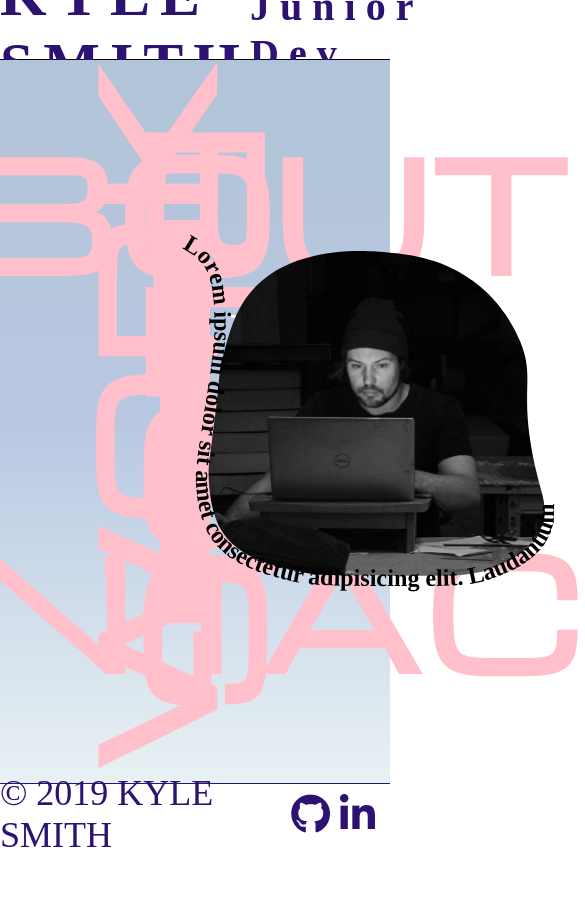
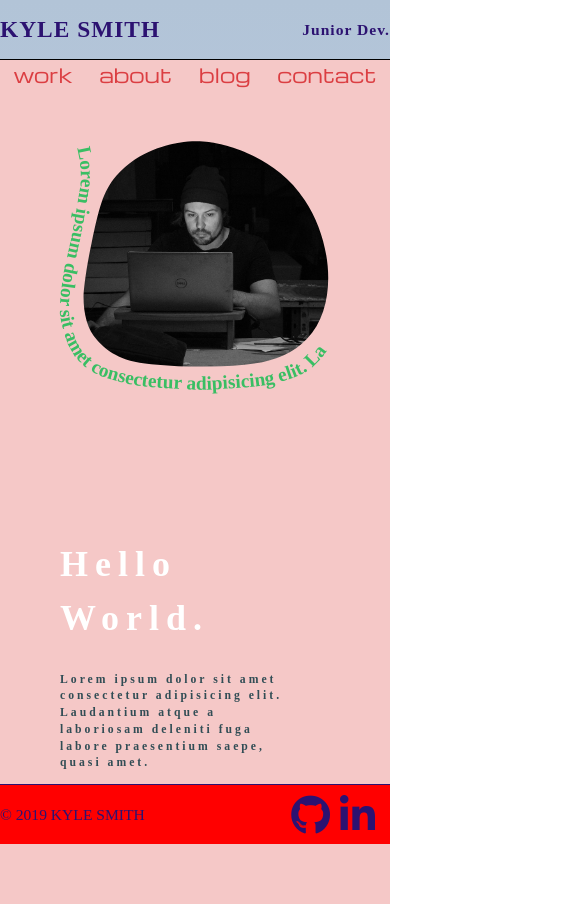
Before and after one commit to Kyle46220/portfolio-site, a plain HTML site: page index.html in a window 390 px wide. Shown: the top 904 px of the page, 585 px wide, since content can reach past the window. Before the commit the page ends 856 px from the top, so only its background shows below. Drawn offline with nearby package versions, Linux system fonts and the light colour scheme; a web font is replaced by a local one.

Commit message:
added more responsiveness for home page

```diff
--- a/content.css
+++ b/content.css
@@ -13,18 +13,20 @@
 /* clip-path: url(#svgPath); */
 
 .content h3 {
- font-size: 66px;
- color: white;
- font-family: 'Michroma', sans-serif;
-
+  font-size: 5vw;
+  color: white;
+  font-family: 'Michroma', sans-serif;
+  padding-bottom: 15px;
+  font-family: 'Alike Angular', serif;
+  letter-spacing: 7px;
+  margin: 0;
 }
 
 .image {
   height: 100%;
   width: 100%;
-
   position: relative;
-
+  overflow-y: hidden;
 }
 
 .image img {
@@ -33,20 +35,21 @@
   clip-path: url(#svgPath);
 }
 
+/*
 .svgPath {
   height: auto;
-}
+
+} */
 
 .content-area {
   display: flex;
   align-items: center;
   justify-content: flex-start;
   font-family: 'Trirong', serif;
-  font-size: 36px;
+  font-size: 40px;
   line-height: 1.5;
-  color: navy;
-  font-weight: 600
-
+  color:  var(--dark-slate-gray);
+  font-weight: 600;
 }
 
 .content {
@@ -56,41 +59,47 @@
   justify-content: center;
   width: 100%;
   height: 100%;
-  padding: 20px;
+  padding: 60px;
+  min-width: 33%;
+  box-sizing: border-box;
+  margin: 0;
 
 }
 
-.content h3 {
-  padding-bottom: 15px;
-  font-family: 'Alike Angular', serif;
-  letter-spacing: 7px;
-}
-
 .content-main {
-
-  font-size: 43px;
+  font-size: 3vw;
   box-sizing: border-box;
   padding-right: 10%;
   overflow-y: auto;
   line-height: 143%;
   letter-spacing: 3px;
+
 }
 
 #scrollbar-style::-webkit-scrollbar {
   background-color: blue;
 }
 
-
-
 .curve-text-div {
-position:absolute;
-top: 0;
-height: 100%;
-width: 100%;
-
+  position: absolute;
+  top: 0;
+  height: auto;
+  width: 100%;
+  max-height: 100%;
 }
 
 .textpath-text {
   font-family: 'Trirong', serif;
-  color: red;
 }
+
+.curve-text text {
+  fill: var(--medium-sea-green);
+  transform: translate(-5px, 5px);
+  overflow-x: hidden;
+  width: 100%;
+}
+
+.image-wrap {
+  width: 100%;
+
+}
--- a/footer.css
+++ b/footer.css
@@ -9,6 +9,8 @@
   box-sizing: border-box;
   margin: 0px;
   padding: 0px;
+  position:fixed;
+  bottom:0;
 }
 
 .icon {
--- a/header.css
+++ b/header.css
@@ -10,4 +10,8 @@
   font-size: 40px;
   color: #2C1271;
   letter-spacing: 10px;
+  position: fixed;
+  top: 0vh;
+  z-index: 3;
+
 }
--- a/index.html
+++ b/index.html
@@ -21,6 +21,12 @@
         <h4>Junior Dev.</h4>
       </div>
     </div>
+    <div class="nav">
+      <div class="nav-link">work</div>
+      <div class="nav-link">about</div>
+      <div class="nav-link">blog</div>
+      <div class="nav-link">contact</div>
+    </div>
     <div class="outer-grid">
       <div class="about nav-item">
         <h1>About</h1>
@@ -43,28 +49,29 @@
         <!-- <img class="image"
           src="https://images.unsplash.com/photo-1528690266365-735c899e724c?ixlib=rb-1.2.1&ixid=eyJhcHBfaWQiOjEyMDd9&auto=format&fit=crop&w=1867&q=80"
           alt="Toucan"> -->
+        <div class="image-wrap">
           <div class="image">
             <img src="./Kyle-Smith-Portrait-cropped.jpg" alt="Kyle Smith Portrait - photographer Farley Morgan">
             <svg height="0" width="0" viewBox="0 0 100 100">
               <clipPath id="svgPath" clipPathUnits="objectBoundingBox" transform="scale(0.001666 0.001666)">
-              <path fill="#FFFFFF" stroke="#000000" class="st0" d="M93.3,205.7c-7.9,31.3-2.1,27.1-15.8,122.6c-3.7,26-6.2,40.6-4.6,62.7c0.9,11.8,3.2,43.8,17,68.6
-              c25.3,45.7,83.4,57.4,132.2,67.1c14.2,2.8,18.6,2.9,155.6,3.3c60.1,0.2,90.9,0,123.5-13.7c16.9-7.1,51.7-24.1,66.7-58.8
-              c14.9-34.6-5.2-52.4-16.5-129.4c-12-81.9,5.7-96.4-14.9-147.1c-5.5-13.6-22.4-50.8-60.1-82.4c-49.7-41.5-104.8-47.4-136.6-50.3
-              c-29.5-2.7-143.7-13.3-204.6,58.8C111,135.8,102.7,168.6,93.3,205.7z" />
+                <path fill="#FFFFFF" stroke="#000000" class="st0" d="M328.8,66.4c-15.1-1.7-36.4-2.7-61.4,1.3c-17.2,2.7-83.3,14.2-130.1,68.6c-28.4,33.1-36,68-51,137.9
+              c-12.5,58.2-16.9,100.4-16.9,112.4c0,34.9,7.6,67.8,28,89.5c13.6,14.5,38.9,41.9,99.3,48.4c53.4,5.7,119.3,10.2,205.9,2.6
+              c56.4-4.9,97.4-20.2,129.4-53.6c65.2-68.1,52.7-200.9-4.6-286.9C462.6,89.1,352.4,69.9,328.8,66.4z" />
               </clipPath>
             </svg>
             <div class="curve-text-div">
-            <svg class="curve-text" viewBox="0 0 600 600" height="auto" >
+              <svg class="curve-text" viewBox="0 0 600 600" width="auto">
                 <path id="curve" fill="transparent" transform="scale(1.0)"
-                d="M32.6,42.5C40.9,46.1,53.3,53,63.3,66c9.3,12.1,13.8,26.2,16.3,53.6c3.4,36.6,0.5,65.3-0.7,75.8
-                c-4.9,45.1-10,68.1-20.3,138.6c-4.4,30-6,43.6-4.6,62.7c0.8,10.1,3.2,42.7,17,68.6c25.7,48.2,84.6,62.5,127.5,72.9
-                c26,6.3,70.6,6.6,158.8,6.8c89.7,0.3,110.6-1.5,138.6-11.8c24.1-8.9,71.6-27.1,86.3-70.6c4.9-14.4,4.8-27.6,3.9-36.6" />
+                  d="M61,73.8c10.1,41.2,9.7,67.1,2.9,103.3c-1.5,8.2-9,55.9-16.3,88.9c-13.7,61.2-14.5,63.1-19.3,102
+                c-3.5,28.6-5,48.2,2.5,75.5c4.8,17.4,13.2,55.5,47,83c19.2,15.6,37.4,21,62.7,28.1c25.8,7.3,50.1,14,119.6,16.7
+                c43.6,1.7,34.8,5.6,137.9-1.7c54.4-3.9,69.2-7.7,98.7-16.7c38.2-11.6,51.2-25.5,59.5-33.8c12.4-12.4,20.7-24.3,25.4-33.3" />
                 <text width="600" class="textpath-text">
-                <textPath  xlink:href="#curve">
+                  <textPath xlink:href="#curve">
                     Lorem ipsum dolor sit amet consectetur adipisicing elit. Laudantium atque
                   </textPath>
                 </text>
               </svg></div>
+          </div>
         </div>
         <div class="content">
           <div class="content-heading">
--- a/ipad.css
+++ b/ipad.css
@@ -0,0 +1,9 @@
+.nav {
+  display: flex;
+  justify-content: space-around;
+  align-items:center;
+  font-size: 5vh;
+  font-family: 'Michroma', sans-serif;
+  color: var(--wheat);
+
+}
--- a/main-nav.css
+++ b/main-nav.css
@@ -100,6 +100,32 @@
   bottom: -10px;
 }
 
-@media only screen and (max-width: 500px) {
-  /* write css here */
+@media only screen and (max-width: 900px) {
+  .about {
+    grid-row: 1/2;
+    grid-column: 3/4;
+
+  }
+
+  .blog {
+    grid-row: 1/2;
+    grid-column: 4/5;
+    transform: none;
+  }
+
+  .work {
+    grid-row: 1/2;
+    grid-column: 2/3;
+    transform: none;
+  }
+  .content-area {
+    flex-direction: column;
+    background-color: red;
+  }
+  .content-heading h3 {
+    color: red;
+  }
+  .footer {
+    background: red;
+  }
 }
--- a/style.css
+++ b/style.css
@@ -1,39 +1,38 @@
-
-
 @import "./header.css";
 @import "./footer.css";
 @import "./main-nav.css";
 @import "./content.css";
 @import "./ipad.css";
-
 :root {
   --dark-slate-gray: #314D55;
   --golden-rod: #DCCF39;
   --wheat: #F5C8C7;
   --brick-red: #DB3E42;
   --medium-sea-green: #39BE63;
-
 }
 
 body {
   padding: 0px;
   margin: 0px;
   width: 100%;
-  height: 100%;
+  height: 100vh;
+}
+
+.nav {
+  display: none;
 }
 
 h1 {
   font-family: 'Michroma', sans-serif;
   /* font-family: 'Trirong', serif;
   font-family: 'Alike Angular', serif; */
-  color: pink;
+  color: var(--golden-rod);
   font-size: 150px;
   text-transform: uppercase;
-  line-height:100px;
+  line-height: 100px;
 }
 
 .page-wrapper {
-
   width: 100%;
   height: 100vh;
   display: flex;
@@ -42,16 +41,14 @@ h1 {
   /* padding:0; */
 }
 
-
-
 .outer-grid {
-  height: calc( 100vh - 121px);
+  height: calc( 100vh - 120px);
   width: 100%;
   display: grid;
-  grid-template-rows: 160px 1fr 1fr  1fr 1fr  1fr 160px;
+  grid-template-rows: 160px 1fr 1fr 1fr 1fr 1fr 160px;
   grid-template-columns: 160px 1fr 1fr 1fr 180px;
   /* background-image: linear-gradient(#814B9D,#C11A7F,#425EAC); */
-  background-image: linear-gradient(#B2C4D7,#B8C8E2,#E8F1F3);
+  background-image: linear-gradient(#B2C4D7, #B8C8E2, #E8F1F3);
   /* overflow-x: hidden; */
   /* overflow-y: hidden; */
 }
@@ -59,7 +56,7 @@ h1 {
 .content-area {
   grid-row: 2/7;
   grid-column: 2/5;
-  background: pink;
+  background: var(--wheat);
   z-index: 0;
 }
 
@@ -87,3 +84,103 @@ h1 {
   grid-row: 7/8;
   grid-column: 2/5;
 }
+
+@media only screen and (max-width: 1600px) {
+  .image-wrap {
+    padding: 50px;
+    padding-bottom: 0px;
+    box-sizing:border-box;
+  }
+  .nav-item {
+    display: none;
+  }
+  .nav {
+    display: flex;
+    justify-content: space-around;
+    align-items: center;
+    font-size: 5vw;
+    font-family: 'Michroma', sans-serif;
+    color: var(--brick-red);
+    padding-top: 60px;
+    position: fixed;
+    top: 0;
+    z-index: 3;
+    width:100%;
+  }
+  .outer-grid {
+    height: calc(100% - 60px);
+    width: 100%;
+    display: flex;
+    grid-template-rows: 50px 1fr 1fr 1fr 1fr 1fr 50px;
+    grid-template-columns: 50px 1fr 1fr 1fr 50px;
+    flex-direction: column;
+    align-items: center;
+    justify-content: flex-start;
+  }
+  .content-area {
+    margin-top: 60px;
+    flex-direction: column;
+    /* flex-wrap: wrap; */
+  }
+  .image {
+    height: auto;
+    /* min-height: 50%; */
+    overflow-y: visible;
+  }
+}
+
+.body {
+  height: 100%;
+}
+
+.page-wrapper {
+  height: 100%;
+}
+
+.outer-grid {
+  height: 100%;
+}
+
+.image img {
+  width: 100%;
+  height: auto;
+}
+.content{
+  margin-bottom: 60px;
+}
+@media only screen and (max-width: 900px) {
+  .about {
+    grid-row: 1/2;
+    grid-column: 3/4;
+  }
+  .blog {
+    grid-row: 1/2;
+    grid-column: 4/5;
+    transform: none;
+  }
+  .work {
+    grid-row: 1/2;
+    grid-column: 2/3;
+    transform: none;
+  }
+  .content-area {
+    flex-direction: column;
+    justify-content: space-around;
+  }
+  .header {
+    font-size:4vw;
+    letter-spacing: 1px;
+  }
+  .footer .left-content p {
+    font-size: 4vw;
+
+  }
+  .content {
+    font-size: 26px;
+  }
+  .content-heading h3 {
+    font-size: 36px;
+  }
+
+
+}
```
Also changed, not shown: text curve.svg, 2 other files. Lines whose indentation alone changed are shown as unchanged.
